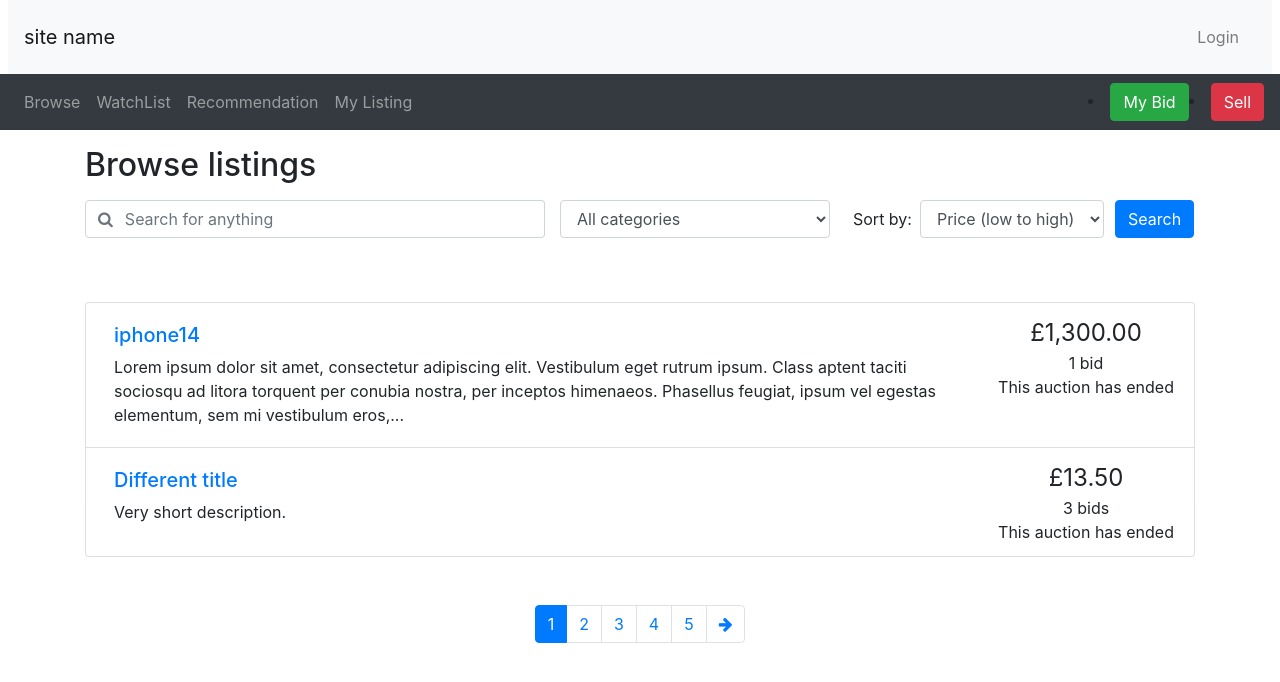
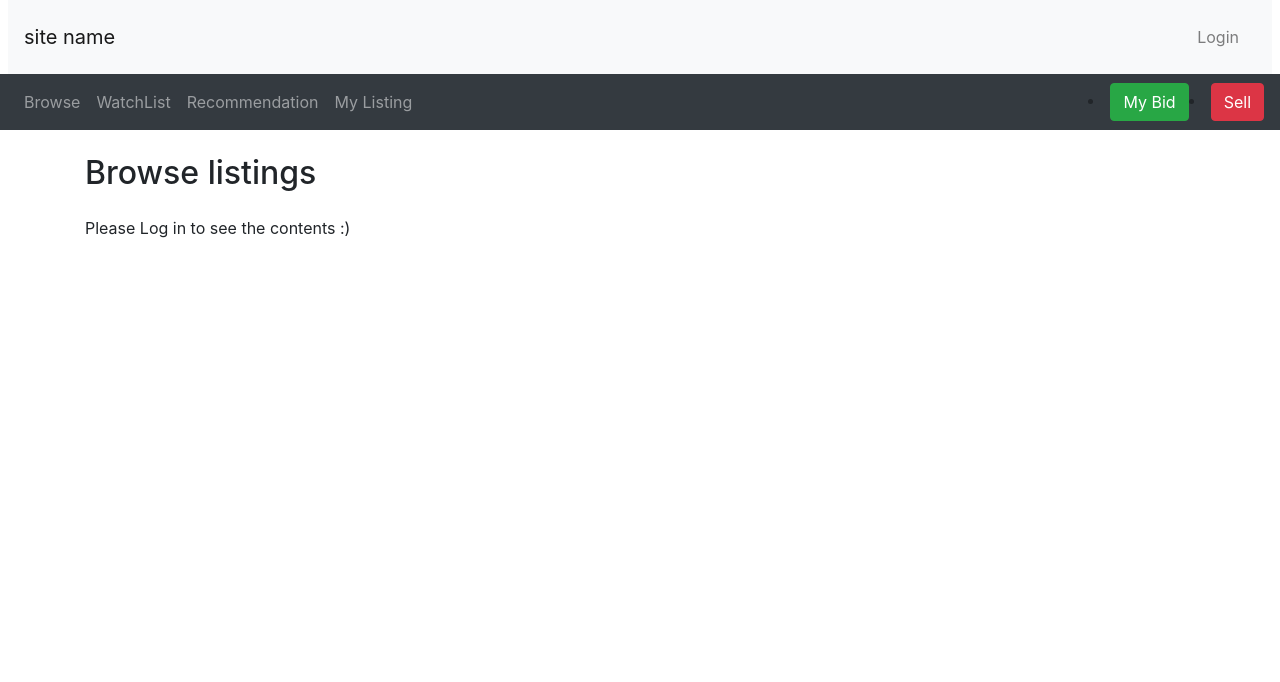
Before and after one commit to Liyx55/batabase-coursework, a PHP site: page /browse.php in a window 1280 px wide. Shown: the top 682 px of the page. Run offline with PHP 8.4, Linux system fonts and the light colour scheme.

Commit message:
Add files via upload

```diff
--- a/auction/browse.php
+++ b/auction/browse.php
@@ -2,197 +2,186 @@
 <?php require("utilities.php")?>
 
 <div class="container">
-
-<h2 class="my-3">Browse listings</h2>
-
+  <h2 class="my-4">Browse listings</h2>
+  <?php if (isset($_SESSION['logged_in']) && $_SESSION['logged_in'] == true):?>
     <div id="searchSpecs">
-<!-- When this form is submitted, this PHP page is what processes it.
-     Search/sort specs are passed to this page through parameters in the URL
-     (GET method of passing data to a page). -->
-<form method="get" action="browse.php">
+      <!-- Filterings that allow user to re-arrange listings of items based on search bar, sortby, and category -->
+      <form method="GET" action="browse.php">
         <div class="row">
           <div class="col-md-5 pr-0">
+            <!-- Search bar -->
             <div class="form-group">
-        <label for="keyword" class="sr-only">Search keyword:</label>
               <div class="input-group">
-          <div class="input-group-prepend">
-            <span class="input-group-text bg-transparent pr-0 text-muted">
-              <i class="fa fa-search"></i>
-            </span>
-          </div>
-          <input type="text" class="form-control border-left-0" id="keyword" placeholder="Search for anything">
+                <input type="search" name="search" class="form-control rounded" placeholder="Search" aria-label="Search" aria-describedby="search-addon" />
               </div>
             </div>
           </div>
           <div class="col-md-3 pr-0">
+            <!-- Category drop-down menu -->
             <div class="form-group">
-        <label for="cat" class="sr-only">Search within:</label>
-        <select class="form-control" id="cat">
-          <option selected value="all">All categories</option>
-          <option value="fill">Fill me in</option>
-          <option value="with">with options</option>
-          <option value="populated">populated from a database?</option>
+              <select class="form-control" name="category">
+                <option value="" disabled selected>Select your category</option>
+                <option value="bedroom">bedroom</option>
+                <option value="living Room">living Room</option>
+                <option value="kitchen">kitchen</option>
+                <option value="bathroom">bathroom</option>
+                <option value="study">study</option>
+                <option value="appliances">appliances</option>
               </select>
             </div>
           </div>
           <div class="col-md-3 pr-0">
+            <!-- Sort by drop-down menu -->
             <div class="form-inline">
-        <label class="mx-2" for="order_by">Sort by:</label>
-        <select class="form-control" id="order_by">
-          <option selected value="pricelow">Price (low to high)</option>
+              <select class="form-control" name="order_by">
+                <option value="" disabled selected>Sort by</option>
+                <option value="pricelow">Price (low to high)</option>
                 <option value="pricehigh">Price (high to low)</option>
                 <option value="date">Soonest expiry</option>
               </select>
             </div>
           </div>
+          <!-- Search button -->
           <div class="col-md-1 px-0">
+            <label class="mx-1"> </label>
             <button type="submit" class="btn btn-primary">Search</button>
           </div>
         </div>
       </form>
-</div> <!-- end search specs bar -->
-
-
+    </div>
   </div>
 
+<div class="container mt-5">
+    <ul class="list-group">
     <?php
-  // Retrieve these from the URL
-  if (!isset($_GET['keyword'])) {
-    // TODO: Define behavior if a keyword has not been specified.
+      include 'database.php';
+      $search = $_GET['search']; // Get What user entered in the search bar
+      $category = $_GET['category']; // Get user's selected category from the list
+      $sortby = $_GET['order_by']; //Get user's selected sort by option
+
+      //echo '<script>alert("$search")</script>';
+      //GROUP BY category
+      //AND endtime >= CURRENT_TIMESTAMP
+      if ($search){ $searchsql = "SELECT itemid, itemname, category, startingprice, reserveprice, currentprice  as highest_price, endtime,description,userid, buyer, viewnum
+        FROM bidding i
+        WHERE itemname LIKE '%$search%'  ";
+        $searchresult = mysqli_query($conn,$searchsql);
+        if (mysqli_num_rows($searchresult) > 0){
+          while($row = mysqli_fetch_assoc($searchresult) ){
+            $item_id = $row['itemid'];
+            $title = $row['itemname'];
+            $description = $row['description'];
+            $price = $row['highest_price'];
+            $end_time = new DateTime($row['endtime']);
+            $num_bids = $row['viewnum'];
+            /*
+            出价次数现在用的是浏览次数 这个后面要修改
+            */
+            // Print out item details using the print_listing_li function defined in utilities.php
+            print_listing_li($item_id, $title, $description, $price ,$num_bids,$end_time );/* $image,$time_remaining 如果加上需要修改uitilities.php函数*/
           }
-  else {
-    $keyword = $_GET['keyword'];
+        }else{
+          echo ('<div class="d-flex justify-content-center"><h3>NOTHING MATCHES YOUR SEARCH</h3></div>
+          <br><div class="d-flex justify-content-center"><p>Please check the spelling or try less specific search terms.</p></div>');
         }
-
-  if (!isset($_GET['cat'])) {
-    // TODO: Define behavior if a category has not been specified.
+      }else if ($category){$categorysql = "SELECT itemid, itemname, category, startingprice, reserveprice, currentprice  as highest_price, endtime,description,userid, buyer, viewnum
+        FROM bidding   i
+        WHERE category LIKE '$category' ";
+        $categoryresult = mysqli_query($conn,$categorysql);
+        if (mysqli_num_rows($categoryresult) > 0){
+        //if ($categoryresult->num_rows > 0){     AND endtime >= CURRENT_TIMESTAMP
+          while($row = mysqli_fetch_assoc($categoryresult) ){
+            $item_id = $row['itemid'];
+            $title = $row['itemname'];
+            $description = $row['description'];
+            $price = $row['highest_price'];
+            $end_time = new DateTime($row['endtime']);
+            $num_bids = $row['viewnum'];
+            // Print out item details using the print_listing_li function defined in utilities.php
+            print_listing_li($item_id, $title, $description, $price ,$num_bids,$end_time );
           }
-  else {
-    $category = $_GET['cat'];
+        }else{
+          //echo ('<div class="d-flex justify-content-center"><h3>NOTHING MATCHES YOUR SEARCH</h3></div>
+          //<br><div class="d-flex justify-content-center"><p>Please check the spelling or try less specific search terms.</p></div>');
+          print_listing_li($item_id, $title, $description, $price ,$num_bids,$end_time );
+          print($category);
         }
-
-  if (!isset($_GET['order_by'])) {
-    // TODO: Define behavior if an order_by value has not been specified.
+      }else if ($sortby){  //if user selected sort by option
+        if($sortby=='pricehigh'){  //Sort price from highest to lowest
+          //Query to sort item by price from highest to lowest
+          $maxsortsql = "SELECT itemid, itemname, category, startingprice, reserveprice, currentprice  as highest_price, endtime,description,userid, buyer, viewnum
+          FROM bidding   i
+          WHERE endtime >= CURRENT_TIMESTAMP
+          ORDER BY highest_price DESC";
+          $maxsortresult = mysqli_query($conn,$maxsortsql);
+          while($row = mysqli_fetch_assoc($maxsortresult)) {
+            $item_id = $row['itemid'];
+            $title = $row['itemname'];
+            $description = $row['description'];
+            $price = $row['highest_price'];
+            $end_time = new DateTime($row['endtime']);
+            $num_bids = $row['viewnum'];
+            // Print out item details using the print_listing_li function defined in utilities.php
+            print_listing_li($item_id, $title, $description, $price ,$num_bids,$end_time );
+          };
+        }else if($sortby=='pricelow'){//sort price from lowest to highest
+          //Query to sort item by price from lowest to highest
+          $minsortsql = "SELECT i.itemid, itemname, category, startingprice, reserveprice, currentprice  as highest_price, endtime,description,userid, buyer, viewnum
+          FROM bidding   i
+          WHERE endtime >= CURRENT_TIMESTAMP
+          ORDER BY highest_price ASC";
+          $minsortresult = mysqli_query($conn,$minsortsql);
+          while($row = mysqli_fetch_assoc($minsortresult)) {
+            $item_id = $row['itemid'];
+            $title = $row['itemname'];
+            $description = $row['description'];
+            $price = $row['highest_price'];
+            $end_time = new DateTime($row['endtime']);
+            $num_bids = $row['viewnum'];
+            // Print out item details using the print_listing_li function defined in utilities.php
+            print_listing_li($item_id, $title, $description, $price ,$num_bids,$end_time );
+          };
+        }else if ($sortby=="date"){ //sort by date
+          //Query to sort item by expiry date from soonest to latest
+          $datesortsql = "SELECT itemid, itemname, category, startingprice, reserveprice, currentprice  as highest_price, endtime,description,userid, buyer, viewnum
+          FROM bidding   i
+          WHERE endtime >= CURRENT_TIMESTAMP
+          ORDER BY endtime ASC";
+          $dateresult = mysqli_query($conn,$datesortsql);
+          while($row = mysqli_fetch_assoc($dateresult)) {
+            $item_id = $row['itemid'];
+            $title = $row['itemname'];
+            $description = $row['description'];
+            $price = $row['highest_price'];
+            $end_time = new DateTime($row['endtime']);
+            $num_bids = $row['viewnum'];
+            // Print out item details using the print_listing_li function defined in utilities.php
+            print_listing_li($item_id, $title, $description, $price ,$num_bids,$end_time );
+          };
         }
-  else {
-    $ordering = $_GET['order_by'];
+      }else{
+        //Query to get all items from the database if no filter is being used
+        $sql = "SELECT i.itemid, itemname, category, startingprice, reserveprice, currentprice  as highest_price, endtime,description,userid, buyer, viewnum
+        FROM bidding   i
+        WHERE endtime >= CURRENT_TIMESTAMP";
+        $result = mysqli_query($conn,$sql);
+        while($row = mysqli_fetch_assoc($result)) {
+          $item_id = $row['itemid'];
+          $title = $row['itemname'];
+          $description = $row['category'];
+          $price = $row['highest_price'];
+          $end_time = new DateTime($row['endtime']);
+          $num_bids = $row['viewnum'];
+          // Print out item details using the print_listing_li function defined in utilities.php
+          print_listing_li($item_id, $title, $description, $price ,$num_bids,$end_time );
+        };
       }
-
-  if (!isset($_GET['page'])) {
-    $curr_page = 1;
-  }
-  else {
-    $curr_page = $_GET['page'];
-  }
-
-  /* TODO: Use above values to construct a query. Use this query to
-     retrieve data from the database. (If there is no form data entered,
-     decide on appropriate default value/default query to make. */
-
-  /* For the purposes of pagination, it would also be helpful to know the
-     total number of results that satisfy the above query */
-  $num_results = 96; // TODO: Calculate me for real
-  $results_per_page = 10;
-  $max_page = ceil($num_results / $results_per_page);
+      $conn->close(); //Close connection
     ?>
-
-<div class="container mt-5">
-
-<!-- TODO: If result set is empty, print an informative message. Otherwise... -->
-
-<ul class="list-group">
-
-<!-- TODO: Use a while loop to print a list item for each auction listing
-     retrieved from the query -->
-
-<?php
-  // Demonstration of what listings will look like using dummy data.
-  $item_id = "7";
-  $title = "iphone14";
-  $description = "Lorem ipsum dolor sit amet, consectetur adipiscing elit. Vestibulum eget rutrum ipsum. Class aptent taciti sociosqu ad litora torquent per conubia nostra, per inceptos himenaeos. Phasellus feugiat, ipsum vel egestas elementum, sem mi vestibulum eros, et facilisis dui nisi eget metus. In non elit felis. Ut lacus sem, pulvinar ultricies pretium sed, viverra ac sapien. Vivamus condimentum aliquam rutrum. Phasellus iaculis faucibus pellentesque. Sed sem urna, maximus vitae cursus id, malesuada nec lectus. Vestibulum scelerisque vulputate elit ut laoreet. Praesent vitae orci sed metus varius posuere sagittis non mi.";
-  $current_price = 1300;
-  $num_bids = 1;
-  $end_date = new DateTime('2022-11-20T00:00:00');
-
-  // This uses a function defined in utilities.php
-  print_listing_li($item_id, $title, $description, $current_price, $num_bids, $end_date);
-
-  $item_id = "2";
-  $title = "Different title";
-  $description = "Very short description.";
-  $current_price = 13.50;
-  $num_bids = 3;
-  $end_date = new DateTime('2022-11-20T00:00:00');
-
-  print_listing_li($item_id, $title, $description, $current_price, $num_bids, $end_date);
-?>
-
     </ul>
-
-<!-- Pagination for results listings -->
-<nav aria-label="Search results pages" class="mt-5">
-  <ul class="pagination justify-content-center">
-
-<?php
-
-  // Copy any currently-set GET variables to the URL.
-  $querystring = "";
-  foreach ($_GET as $key => $value) {
-    if ($key != "page") {
-      $querystring .= "$key=$value&amp;";
-    }
-  }
-
-  $high_page_boost = max(3 - $curr_page, 0);
-  $low_page_boost = max(2 - ($max_page - $curr_page), 0);
-  $low_page = max(1, $curr_page - 2 - $low_page_boost);
-  $high_page = min($max_page, $curr_page + 2 + $high_page_boost);
-
-  if ($curr_page != 1) {
-    echo('
-    <li class="page-item">
-      <a class="page-link" href="browse.php?' . $querystring . 'page=' . ($curr_page - 1) . '" aria-label="Previous">
-        <span aria-hidden="true"><i class="fa fa-arrow-left"></i></span>
-        <span class="sr-only">Previous</span>
-      </a>
-    </li>');
-  }
-
-  for ($i = $low_page; $i <= $high_page; $i++) {
-    if ($i == $curr_page) {
-      // Highlight the link
-      echo('
-    <li class="page-item active">');
-    }
-    else {
-      // Non-highlighted link
-      echo('
-    <li class="page-item">');
-    }
-
-    // Do this in any case
-    echo('
-      <a class="page-link" href="browse.php?' . $querystring . 'page=' . $i . '">' . $i . '</a>
-    </li>');
-  }
-
-  if ($curr_page != $max_page) {
-    echo('
-    <li class="page-item">
-      <a class="page-link" href="browse.php?' . $querystring . 'page=' . ($curr_page + 1) . '" aria-label="Next">
-        <span aria-hidden="true"><i class="fa fa-arrow-right"></i></span>
-        <span class="sr-only">Next</span>
-      </a>
-    </li>');
-  }
-?>
-
-  </ul>
-</nav>
-
-
+    <!-- If user is not logged in, message below will be shown to indicate they need to log in first before access any contents -->
+    <?php else :?>
+    <p>Please Log in to see the contents :)</p>
+  <?php endif?>
 </div>
-
-
-
 <?php include_once("footer.php")?>
```
Lines whose indentation alone changed are shown as unchanged.
